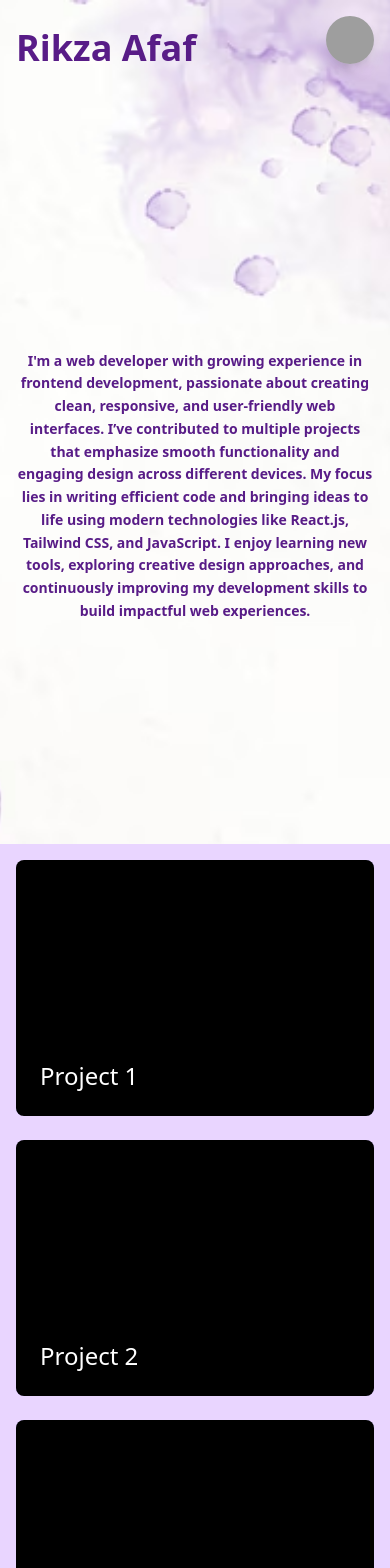
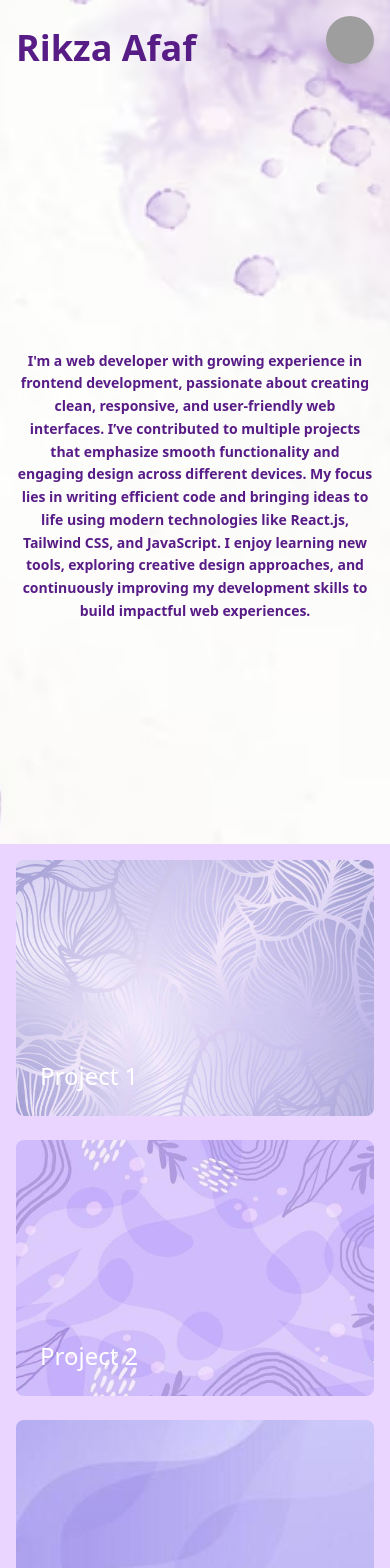
Before and after one commit to rikzacoded/my-portfolio, a React (Create React App) app: page / in a window 390 px wide. Shown: the top 1568 px of the page. Built offline with nearby package versions, Linux system fonts and the light colour scheme; grey boxes are pictures that could not be loaded.

Commit message:
opacity changes for small screen as we remove for small screen

```diff
--- a/src/Projects.js
+++ b/src/Projects.js
@@ -29,8 +29,8 @@ const Projects = () => {
     className="h-full w-full bg-cover bg-center transform transition duration-500 lg:group-hover:scale-95"
     style={{ backgroundImage: `url(${project.image})` }}
   >
-              {/* Overlay */}
-              <div className="absolute inset-0 bg-black lg:bg-opacity-40 lg:opacity-0 lg:group-hover:opacity-100 transition duration-500"></div>
+    {/* Overlay — only visible on large screens */}
+    <div className="absolute inset-0 hidden lg:block bg-black bg-opacity-40 opacity-0 lg:group-hover:opacity-100 transition duration-500"></div>
 
     {/* Title */}
     <span className="absolute bottom-6 left-6 font-netflix text-2xl sm:text-3xl md:text-4xl lg:text-5xl text-white transition duration-500 lg:group-hover:scale-110 lg:group-hover:text-purple-900">
@@ -38,6 +38,7 @@ const Projects = () => {
     </span>
   </div>
 </Link>
+
         ))}
       </div>
     </section>
```
Lines whose indentation alone changed are shown as unchanged.
